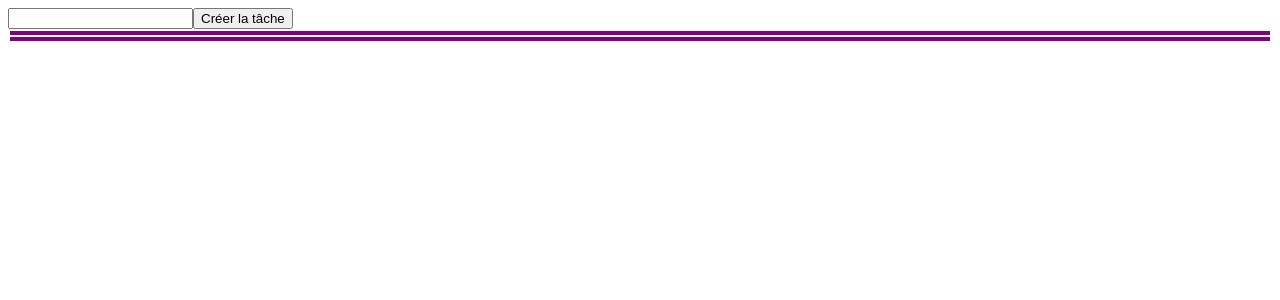
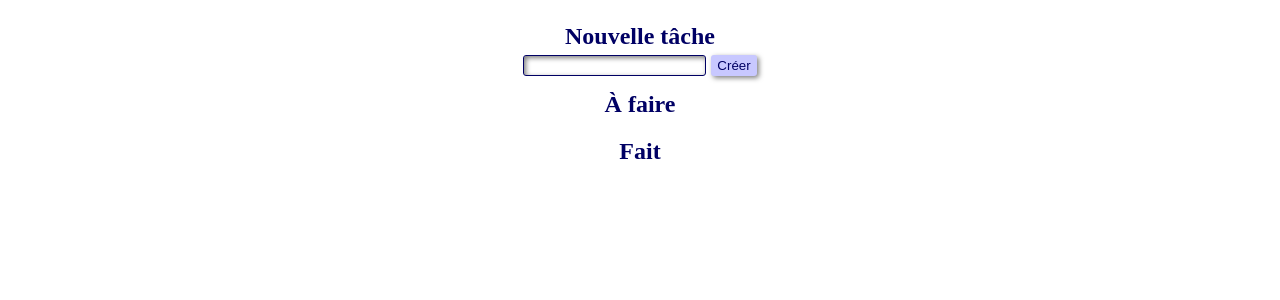
Before and after one commit to alebus84/to-do-list-application-v1.0.0, a Vue app: page / in a window 1280 px wide. Shown: the top 300 px of the page. Built offline with nearby package versions, Linux system fonts and the light colour scheme.

Commit message:
CREATE: Styles in App view.

```diff
--- a/src/App.vue
+++ b/src/App.vue
@@ -1,6 +1,6 @@
 <script setup>
 
-import { ref, onMounted } from "vue";
+import {ref, onMounted, onUpdated} from "vue";
 //import Input from "@/components/Input.vue";
 //import ToDoList from "@/components/ToDoList.vue";
 
@@ -17,6 +17,20 @@ onMounted(() => {
       submitButton.value.click();
     }
   });
+  addMouseEvents();
+})
+
+onUpdated(() => {
+  addMouseEvents();
+})
+
+const checkLocalStorage = () => {
+  if (window.localStorage.getItem("greatestId")) greatestId.value = Number(window.localStorage.getItem("greatestId"));
+  if (window.localStorage.getItem("listOfToDo")) listOfToDo.value = JSON.parse(window.localStorage.getItem("listOfToDo"));
+}
+checkLocalStorage();
+
+const addMouseEvents = () => {
   const lis = document.querySelectorAll("li");
   lis.forEach(li => li.addEventListener("mouseenter", (event) => {
     event.target.querySelector("input[type='submit']").classList.replace("hidden", "visible");
@@ -24,13 +38,7 @@ onMounted(() => {
   lis.forEach(li => li.addEventListener("mouseleave", (event) => {
     event.target.querySelector("input[type='submit']").classList.replace("visible", "hidden");
   }));
-})
-
-const checkLocalStorage = () => {
-  if (window.localStorage.getItem("greatestId")) greatestId.value = Number(window.localStorage.getItem("greatestId"));
-  if (window.localStorage.getItem("listOfToDo")) listOfToDo.value = JSON.parse(window.localStorage.getItem("listOfToDo"));
-}
-checkLocalStorage();
+};
 
 const handleCreate = (event) => {
   event.preventDefault();
@@ -79,27 +87,30 @@ const handleDelete = (event) => {
 <template>
   <div id="application-wrapper">
     <div id="form-wrapper">
+      <h2>Nouvelle tâche</h2>
       <div id="inputs-wrapper">
         <input ref="inputElement" type="text" v-model="fieldText">
-        <input ref="submitButton" type="submit" value="Créer la tâche" @click="handleCreate">
+        <input ref="submitButton" type="submit" value="Créer" @click="handleCreate">
       </div>
       <p class="alert" v-if="theTextIsTooShort">
         Le nom de la tâche doit contenir au moins 5 caractères.
       </p>
     </div>
     <div id="lists-wrapper">
+      <h2>À faire</h2>
       <ul>
-        <li v-for="toDo in listOfToDo.notDone" :key="toDo.id">
+        <li class="notDone created" v-for="toDo in listOfToDo.notDone" :key="toDo.id" :id="toDo.id">
           <input type="checkbox" :aria-label="toDo.id" @change="handleChecked">
-          À faire : {{ toDo.name }}
-          <input type="submit" :aria-label="toDo.id" class="hidden" aria-checked="false" value="Supprimer la tâche" @click="handleDelete">
+          {{ toDo.name }}
+          <input type="submit" :aria-label="toDo.id" class="hidden" aria-checked="false" value="X" @click="handleDelete">
         </li>
       </ul>
+      <h2>Fait</h2>
       <ul>
-        <li v-for="toDo in listOfToDo.done" :key="toDo.id">
+        <li class="done created" v-for="toDo in listOfToDo.done" :key="toDo.id" :id="toDo.id">
           <input type="checkbox" :aria-label="toDo.id" checked="checked" @change="handleChecked">
-          Faite : {{ toDo.name }}
-          <input type="submit" :aria-label="toDo.id" class="hidden" aria-checked="true" value="Supprimer la tâche" @click="handleDelete">
+          <span>{{ toDo.name }}</span>
+          <input type="submit" :aria-label="toDo.id" class="hidden" aria-checked="true" value="X" @click="handleDelete">
         </li>
       </ul>
     </div>
@@ -108,20 +119,160 @@ const handleDelete = (event) => {
 
 <style scoped>
 
-#application-wrapper ul {
-  list-style: none;
-  background-color: purple;
-  margin: 2px;
-  padding: 2px;
+#application-wrapper {
+  box-sizing: border-box;
+  color: rgb(0, 0, 100);
+  padding: 5px;
 }
 
-#application-wrapper li {
-  background-color: pink;
-  margin: 2px;
-  padding: 2px;
+#application-wrapper * {
+  box-sizing: border-box;
 }
 
-#application-wrapper input[class='hidden'] {
+#application-wrapper h2 {
+  margin: 0;
+  padding: 5px;
+  text-align: center;
+}
+
+#application-wrapper input {
+  color: rgb(0, 0, 100);
+  border-radius: 3px;
+}
+
+#application-wrapper input[type='text'],
+#application-wrapper input[type='checkbox'] {
+  background-color: rgb(255, 255, 255);
+  border: solid 1px rgb(0, 0, 100);
+  box-shadow: inset 2px 2px 5px rgba(0, 0, 0, 0.5);
+}
+
+#application-wrapper input[type='submit'],
+#application-wrapper input[type='checkbox'] {
+  cursor: pointer;
+}
+
+#application-wrapper input[type='checkbox'] {
+  appearance: none;
+  width: 12px;
+  height: 12px;
+}
+
+#application-wrapper input[type='checkbox']:checked {
+  position: relative;
+  display: block;
+  overflow: hidden;
+}
+
+#application-wrapper input[type='checkbox']:checked:after {
+  content: "\002714";
+  display: block;
+  color: rgb(0, 0, 100);
+  position: absolute;
+  top: 5px;
+  left: 0;
+  line-height: 0;
+}
+
+#application-wrapper input[type='submit'] {
+  background-color: rgb(200, 200, 255);
+  border: none;
+  box-shadow: 2px 2px 5px rgba(0, 0, 0, 0.5);
+  flex: none;
+  padding: 3px 6px 3px 6px;
+}
+
+#form-wrapper {
+  padding: 5px;
+}
+
+#inputs-wrapper {
+  display: flex;
+  gap: 5px;
+  justify-content: center;
+}
+
+#form-wrapper p {
+  margin: 0;
+  padding: 5px;
+  text-align: center;
+  color: rgb(200, 0, 0);
+}
+
+#lists-wrapper {
+  padding: 5px;
+}
+
+#lists-wrapper ul {
+  list-style: none;
+  margin: 0;
+  padding: 5px;
+  display: flex;
+  flex-direction: column;
+  gap: 5px;
+  align-items: center;
+}
+
+#lists-wrapper li {
+  padding: 5px;
+  border: solid 1px rgb(0, 0, 100);
+  border-radius: 3px;
+  box-shadow: 2px 2px 5px rgba(0, 0, 0, 0.5);
+  align-items: center;
+  gap: 5px;
+}
+
+#lists-wrapper li.notDone {
+  background-color: rgb(255, 255, 255);
+}
+
+#lists-wrapper li.done {
+  background-color: rgb(150, 150, 150);
+}
+
+#lists-wrapper li.notDone.created,
+#lists-wrapper li.done.created {
+  display: flex;
+  visibility: visible;
+  transition:
+      display 0s ease 0.5s,
+      visibility 0.5s ease 0s;
+}
+
+#lists-wrapper li.notDone.created {
+  opacity: 1;
+  transition: opacity 0.5s ease 0s;
+}
+
+#lists-wrapper li.done.created {
+  opacity: 0.7;
+  transition: opacity 0.5s ease 0s;
+}
+
+#lists-wrapper li.done.created:hover {
+  opacity: 1;
+}
+
+#lists-wrapper li.notDone.deleted,
+#lists-wrapper li.done.deleted {
+  display: none;
+  opacity: 0;
+  visibility: hidden;
+  transition:
+      display 0s ease 0.5s,
+      opacity 0.5s ease 0s,
+      visibility 0.5s ease 0s;
+}
+
+#lists-wrapper li.notDone.deleted {}
+
+#lists-wrapper li.done.deleted {}
+
+#lists-wrapper li.done.created :not(input) {
+  text-decoration: line-through;
+}
+
+#lists-wrapper input[class='hidden'] {
   visibility: hidden;
   opacity: 0;
   transition-duration: 0.5s;
@@ -129,7 +280,7 @@ const handleDelete = (event) => {
   transition-property: visibility, opacity;
 }
 
-#application-wrapper input[class='visible'] {
+#lists-wrapper input[class='visible'] {
   visibility: visible;
   opacity: 1;
   transition-duration: 0.5s;
```
